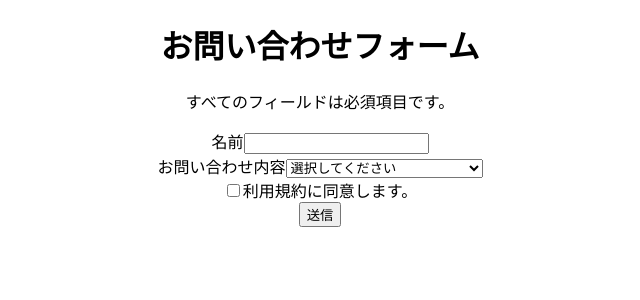
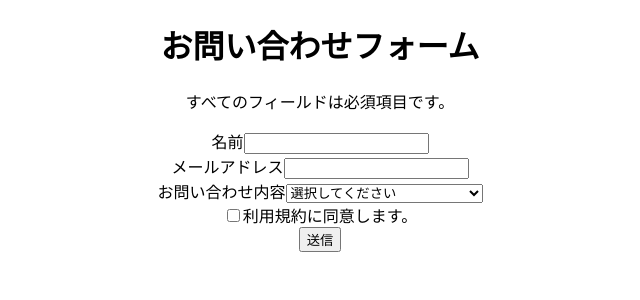
Before and after one commit to Louis-jk/tdd-jest-testing-library, a React (Create React App) app: page / in a window 1280 px wide. Shown: the top 300 px of the page, without its empty margins (320-960 px from the left). Built offline with nearby package versions, Linux system fonts and the light colour scheme.

Commit message:
getByLabelText test

```diff
--- a/src/components/contact/Contact.tsx
+++ b/src/components/contact/Contact.tsx
@@ -10,6 +10,11 @@
             <div>
                 <label htmlFor="name">名前</label>
                 <input type="text" id="name" name="name" required />
+            </div>
+
+            <div>
+                <label htmlFor="email">メールアドレス</label>
+                <input type="email" id="email" name="email" required />
             </div>
 
             <div>
```
Also changed, not shown: 1 other file (tests, documents, lock files or other folders).
